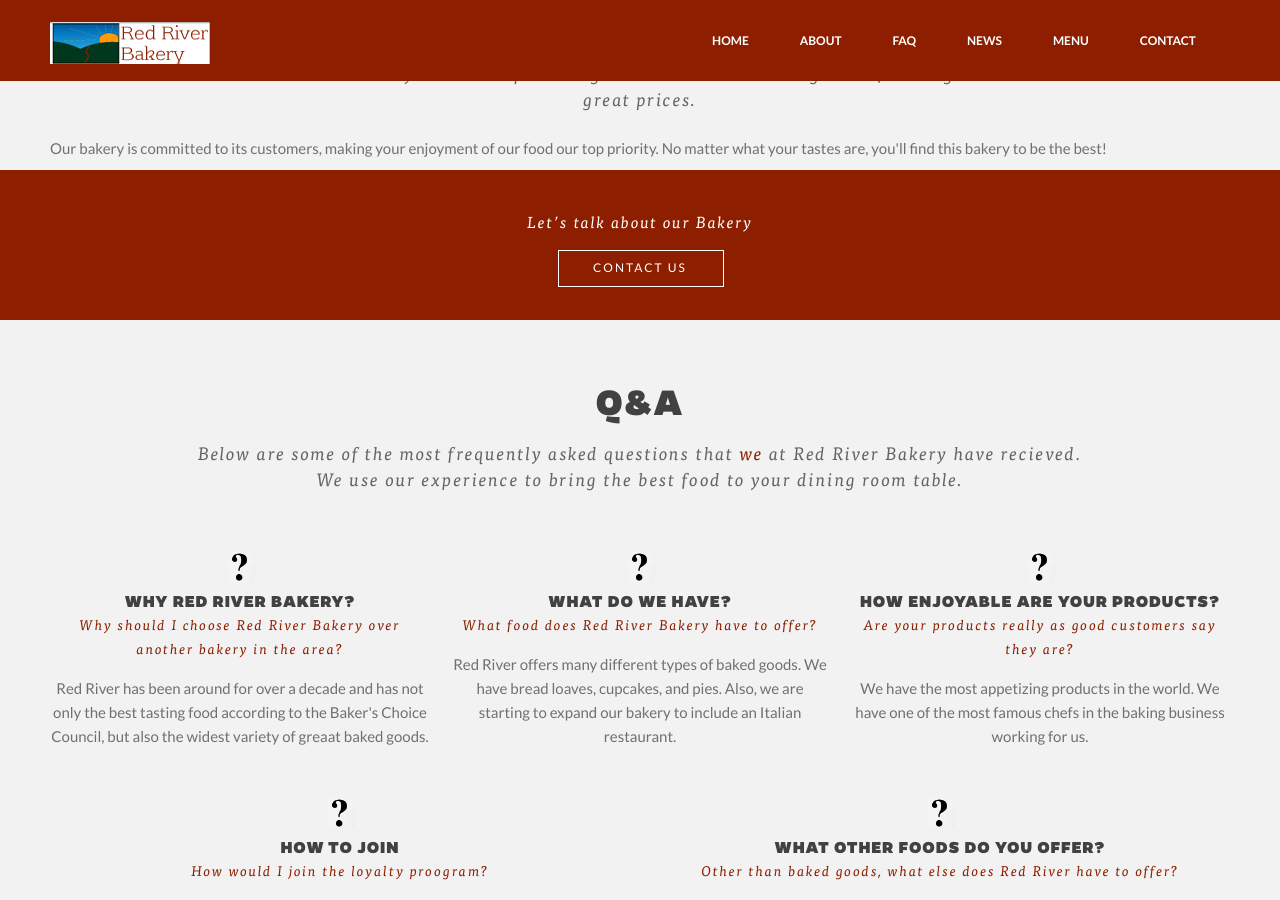
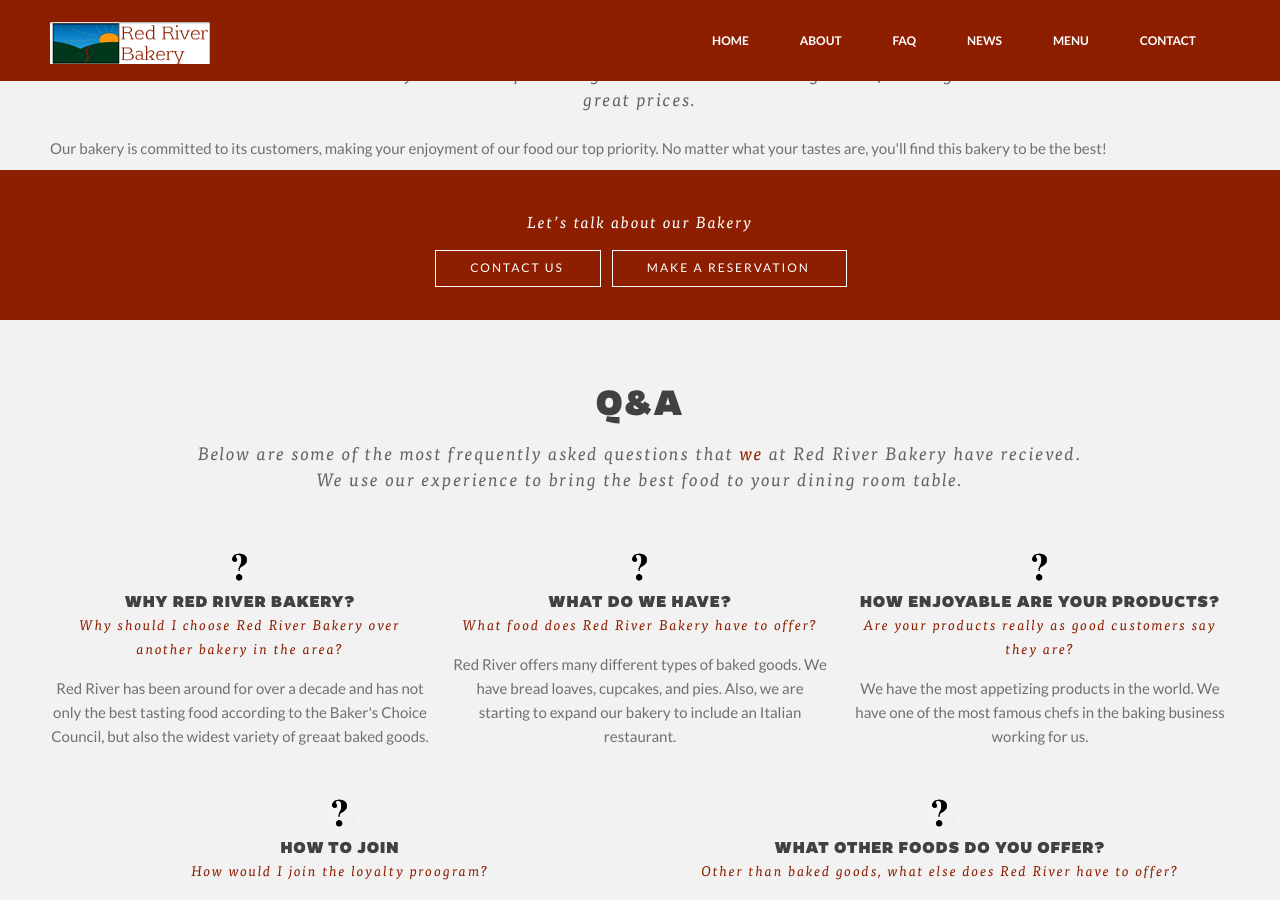
Before and after one commit to fblabake/fblabake.github.io, a Jekyll site: the page built from index.html, in a window 1280 px wide and 900 px high, scrolled down 3307 px. Built offline with Jekyll 4.4.1, drawn with Linux system fonts in a browser that asks for light colours.

Commit message:
Reservation link

```diff
--- a/index.html
+++ b/index.html
@@ -274,7 +274,8 @@
           <p data-scroll-reveal="enter bottom move 100px over 0.5s after 0.1s">Let&rsquo;s talk about our Bakery</p>
 
           <div class="link-bottom-work" data-scroll-reveal="enter bottom move 100px over 1s after 0.1s">
-               <a data-gal="m_PageScroll2id" data-ps2id-offset="65" href="/#contact">contact us</a>
+               <a data-gal="m_PageScroll2id" data-ps2id-offset="65" href="/#contact" style="margin-right: 10px;">contact us</a>
+               <a data-gal="m_PageScroll2id" data-ps2id-offset="65" href="https://docs.google.com/forms/d/1gyd2NirrL-GTQ5THngMjqQiGEtYaxPDEkCPVe2vMobc/viewform?usp=send_form">make a reservation</a>
           </div>
      </div>
 </section>
```
